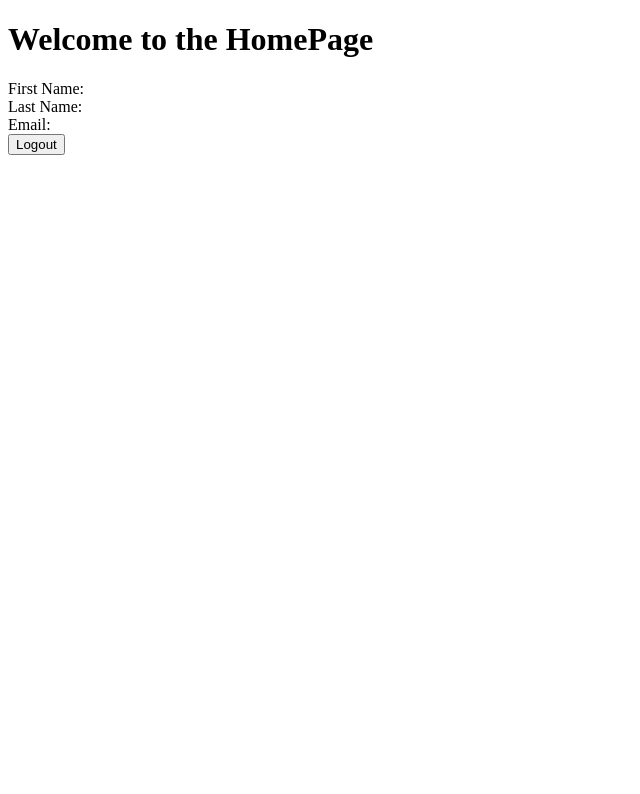
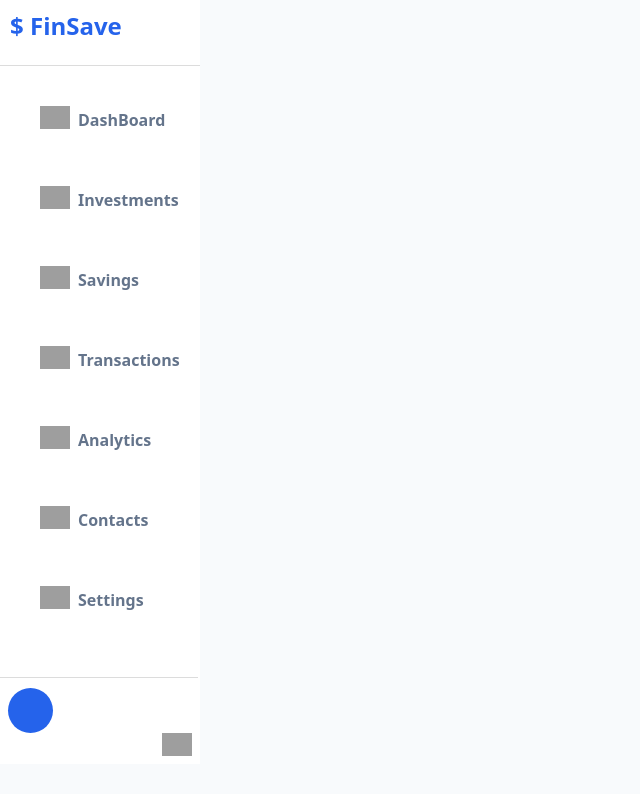
Before and after one commit to famzyjr/aunthentication-, a website with bundled scripts: page Homepage.html in a window 1280 px wide. Shown: the whole page, without its empty margins (0-640 px from the left). Built offline with nearby package versions, Linux system fonts and the light colour scheme; no server answers; grey boxes are pictures that could not be loaded.

Commit message:
Added active link to the navbar

```diff
--- a/Homepage.html
+++ b/Homepage.html
@@ -4,14 +4,83 @@
     <meta charset="UTF-8">
     <meta name="viewport" content="width=device-width, initial-scale=1.0">
     <title>Home Page</title>
+    <link rel="stylesheet" href="./src/output.css">
+    <link rel="stylesheet" href="home.css">
     <script type="module" src="homepage.js"></script>
 </head>
 
 <body>
-<h1>Welcome to the HomePage</h1>
- <div>First Name: <span id="loggedUserfName"></span></div>
- <div>Last Name: <span  id="loggedUserLName"></span></div>
- <div>Email: <span  id="loggedUserEmail"></span></div>
- <button id="logoutButton">Logout</button>
+ <div class="bg-[#fff] w-[200px] h-[150vh]  ">
+ <div class="navheader p-[10px]">
+     <h1 class=" text-[#2563EB] font-bold  text-2xl">$ FinSave</h1>
+<div>
+ <span class="headerBorder"></span>
+</div>
+ </div>
+
+ <ul class="flex flex-col p-[20px] nav_links gap-[30px]">
+ <li class="nav-item">
+ <div class="flex gap-2 cursor-pointer text-center sidebarContent">
+ <div><img width="30" height="30 "   src="https://img.icons8.com/ios-glyphs/30/228BE6/windows-11.png" alt="windows-11"/></div>
+  <a  href="#" class=" mt-[2px] font-bold">DashBoard</a></div>
+ </li>
+  <li class="nav-item">
+ <div class="flex sidebarContent gap-2 cursor-pointer">
+ <div><img width="30" height="30" src="https://img.icons8.com/glyph-neue/64/228BE6/bullish--v1.png" alt="bullish--v1"/></div>
+  <a  href="#"class=" mt-[2px] font-bold">Investments</a></div>
+ </li>
+
+   <li class="nav-item">
+ <div class="flex sidebarContent gap-2 cursor-pointer">
+ <div><img width="30" height="30" src="https://img.icons8.com/ios-glyphs/30/228BE6/money-box--v1.png" alt="money-box--v1"/></div>
+  <a href="#" class=" mt-[2px] font-bold">Savings</a></div>
+ </li>
+
+  <li class="nav-item">
+ <div class="flex sidebarContent gap-2 cursor-pointer">
+ <div><img width="30" height="30" src="https://img.icons8.com/external-goofy-solid-kerismaker/96/228BE6/external-Desk-Calender-stationery-goofy-solid-kerismaker.png" alt="external-Desk-Calender-stationery-goofy-solid-kerismaker"/></div>
+  <a href="#" class=" mt-[2px] font-bold">Transactions</a></div>
+
+  <li class="nav-item">
+ <div class="flex sidebarContent gap-2 cursor-pointer">
+ <div><img width="30" height="30" src="https://img.icons8.com/ios-glyphs/30/228BE6/bar-chart.png" alt="bar-chart"/></div>
+  <a href="#" class=" mt-[2px] font-bold">Analytics</a></div>
+ </li>
+  <li class="nav-item">
+ <div class="flex sidebarContent gap-2 cursor-pointer">
+ <div><img width="30" height="30" src="https://img.icons8.com/material-rounded/24/228BE6/user.png" alt="user"/></div>
+  <a href="#" class=" mt-[2px] font-bold">Contacts</a></div>
+ </li>
+  <li class="nav-item">
+ <div class="flex sidebarContent gap-2 cursor-pointer">
+ <div><img width="30" class="nav-item" height="30" src="https://img.icons8.com/material-sharp/24/228BE6/settings.png" alt="settings"/></div>
+  <a href="#" class=" mt-[2px] font-bold">Settings</a></div>
+ </li>
+ </ul>
+ <div class="p-2">
+  <div>
+    <span class="headerBorder"></span>
+  </div>
+
+  <div class="flex items-center gap-[15px] mt-[10px]">
+    <!-- User Icon -->
+    <div class=" iconBG rounded-full w-[45px] h-[45px] flex items-center justify-center text-white font-bold cursor-pointer">
+      <span id="loggedUserEmail"></span>
+    </div>
+
+    <!-- User Info -->
+    <div class="flex gap-[8px] text-gray-800 font-boldm">
+      <div><span id="loggedUserfName"></span></div>
+      <div><span id="loggedUserLName"></span></div>
+    </div>
+    <!-- Logout Button -->
+  </div>
+  <div class="flex ">
+      <img  id="logoutButton" width="30" height="30" class="cursor-pointer ml-auto mt-[140px]  " src="https://img.icons8.com/ios/50/228BE6/exit--v1.png" alt="exit--v1"/>
+  </div>
+</div>
+</div>
+
+ </div>
 </body>
 </html>
--- a/home.css
+++ b/home.css
@@ -1,34 +1,38 @@
+
 body{
-
+margin: 0;
+padding: 0;
+box-sizing: border-box;
+background-color: #F8FAFC;
 }
 
-h1{
-    text-align: center;
+.headerBorder{
+border-bottom: 1px solid gainsboro;
+padding-left: 200px;
+position: relative;
+right: 10px;
 }
 
-button{
-color: blueviolet;
-background-color: #c9d6ff;
-padding: 5px;
-border-radius: 5px;
-font-size: 1rem;
-font-weight: bold;
-border: none;
+.sidebarContent {
+  height: 50px;          /* set fixed height */
+  width: 160px;          /* set fixed width */
+  padding: 10px 0 10px 20px; /* consistent padding */
+  border-radius: 10px;
+  transition: all 0.3s ease-in-out; /* smooth effect */
 }
 
-button,div{
-    margin-left: 15%;
-    font-size: 20px;
-    padding: 10px;
+.sidebarContent:hover {
+  background-color: #F5F5F5;
 }
 
-div{
-font-weight: 400;
-color: rgb(12, 11, 11);
+ .active {
+     color: #2563eb;
+    }
+
+    li{
+    color: #64748b;
+    }
+
+.iconBG{
+  background-color: #2563eb;
 }
-
-span{
-font-weight: 600;
-font-size: 22px;
-color: black;
-}
--- a/homepage.js
+++ b/homepage.js
@@ -1,7 +1,7 @@
 import { initializeApp } from "https://www.gstatic.com/firebasejs/12.2.1/firebase-app.js";
   import  {getAuth, onAuthStateChanged, signOut} from  'https://www.gstatic.com/firebasejs/12.2.1/firebase-auth.js';
   import {getFirestore,getDoc, doc} from 'https://www.gstatic.com/firebasejs/12.2.1/firebase-firestore.js';
-
+   const iconElement =  document.getElementById('loggedUserEmail');
     const firebaseConfig = {
     apiKey: "AIzaSyDL-OPSvHyD2gsypGmcW1h5f6rqKBQufwg",
     authDomain: "learing-cbbcb.firebaseapp.com",
@@ -26,8 +26,9 @@ import { initializeApp } from "https://www.gstatic.com/firebasejs/12.2.1/firebas
        if(docSnap.exists()){
         const userData = docSnap.data();
         document.getElementById('loggedUserfName').innerText=userData.firstname;
+        iconElement.innerText = userData.email.charAt(0).toUpperCase();
         document.getElementById('loggedUserLName').innerText = userData.lastName;
-        document.getElementById('loggedUserEmail').innerText =userData.email;
+        // document.getElementById('loggedUserEmail').innerText =userData.;
        }else{
         console.log('no document found match ID ');
        }
@@ -50,3 +51,17 @@ signOut(auth)
 
  })
   })
+
+ document.addEventListener('DOMContentLoaded',
+    function () {
+        const navItems = document.querySelectorAll('.nav-item');
+
+        navItems.forEach(item => {
+            item.addEventListener('click',
+                function () {
+                    navItems.forEach(navItem => navItem
+                        .classList.remove('active'));
+                    this.classList.add('active');
+                });
+        });
+    });
--- /dev/null
+++ b/package.json
@@ -0,0 +1,6 @@
+{
+  "dependencies": {
+    "@tailwindcss/cli": "^4.1.13",
+    "tailwindcss": "^4.1.13"
+  }
+}
--- /dev/null
+++ b/src/input.css
@@ -0,0 +1 @@
+@import "tailwindcss";
```
Also changed, not shown: play.png (added), src/output.css (added), 2 other files.
